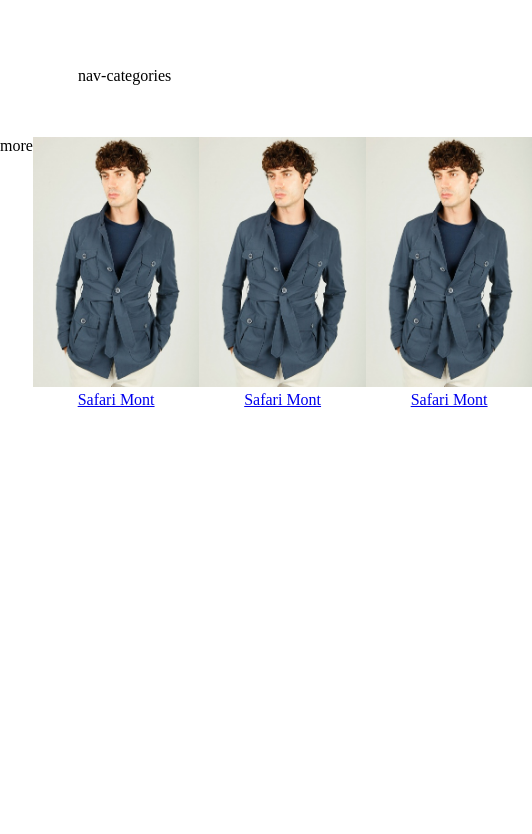
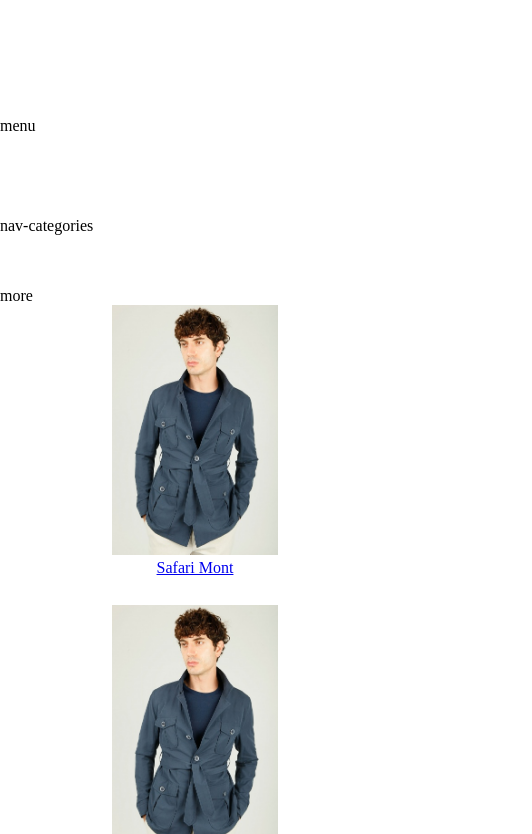
Before and after one commit to Amankaium/js-lesson18, a plain HTML site: page index.html in a window 390 px wide. Shown: the part 33-867 px from the top of the page, 532 px wide, since content can reach past the window. Before the commit the page ends 844 px from the top, so only its background shows below. Drawn offline with Linux system fonts and the light colour scheme.

Commit message:
add adaptive on index

```diff
--- a/style.css
+++ b/style.css
@@ -32,3 +32,20 @@
 .staff a div {
     text-align: center;
 }
+
+
+@media (max-width: 900px) {
+    .list {
+        grid-template-columns: 1fr;
+    }
+
+    .nav {
+        grid-template-columns: 1fr;
+        grid-template-rows: 150px 100px 70px;
+    }
+
+    .logo {
+        grid-row: 1 / 2;
+    }
+
+}
```
